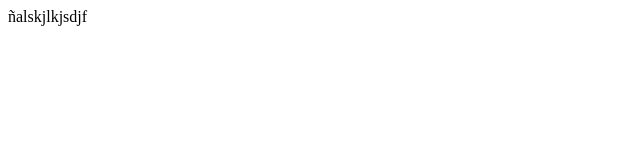
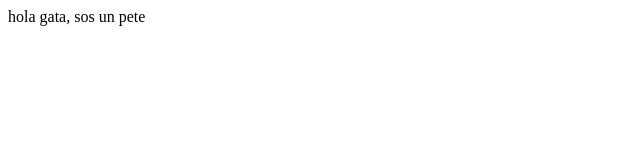
Before and after one commit to azurefenrir/lexfe-1, a plain HTML site: page index.html in a window 1280 px wide. Shown: the full height of the page, 0-640 px from the left. Drawn offline with Linux system fonts and the light colour scheme.

Commit message:
prueba commit 02

```diff
--- a/index.html
+++ b/index.html
@@ -1,6 +1,6 @@
 <!DOCTYPE html>
 <html lang='es_Es'>
 <body>
-ñalskjlkjsdjf
+hola gata, sos un pete
 </body>
 </html>
```
